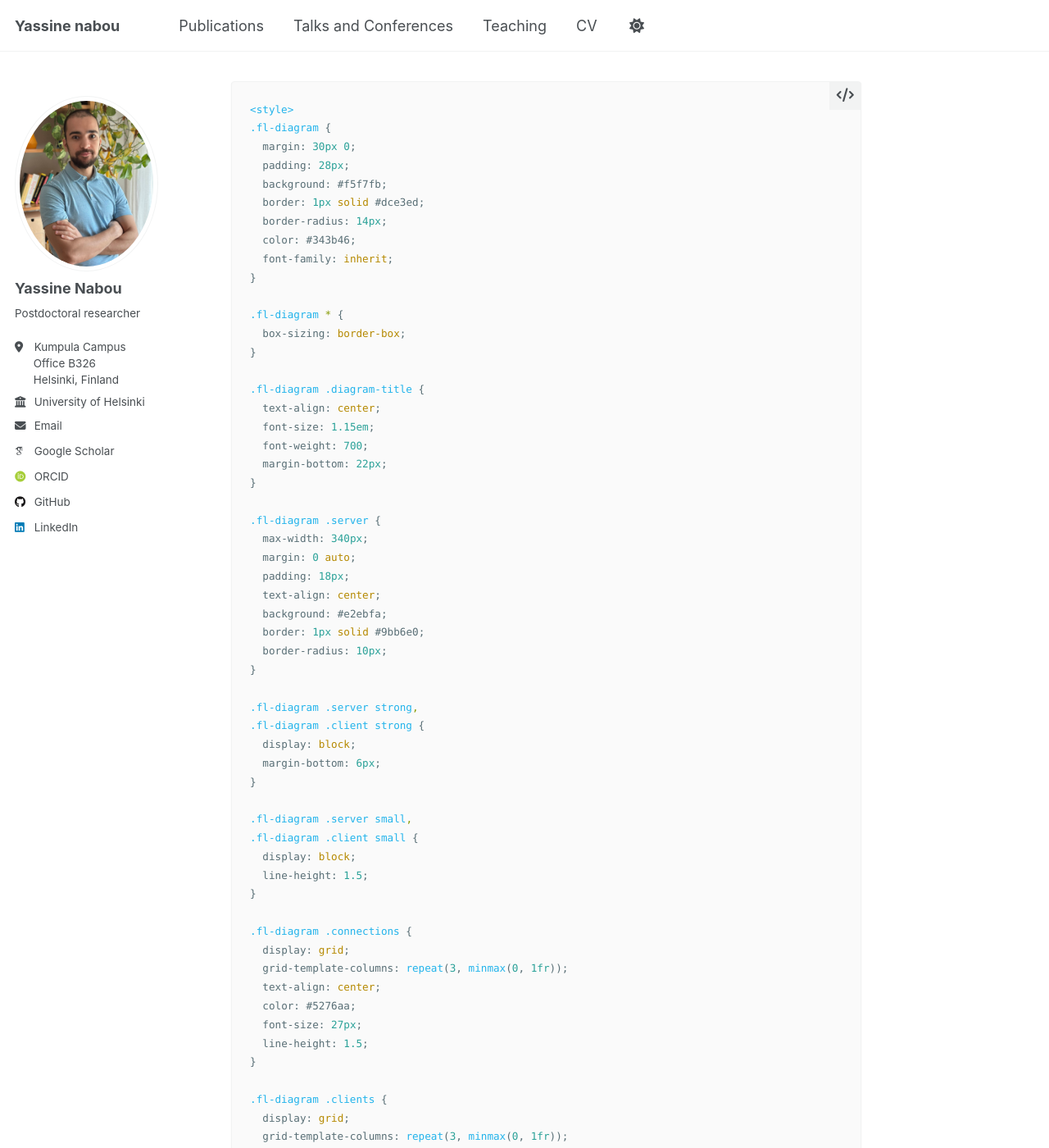
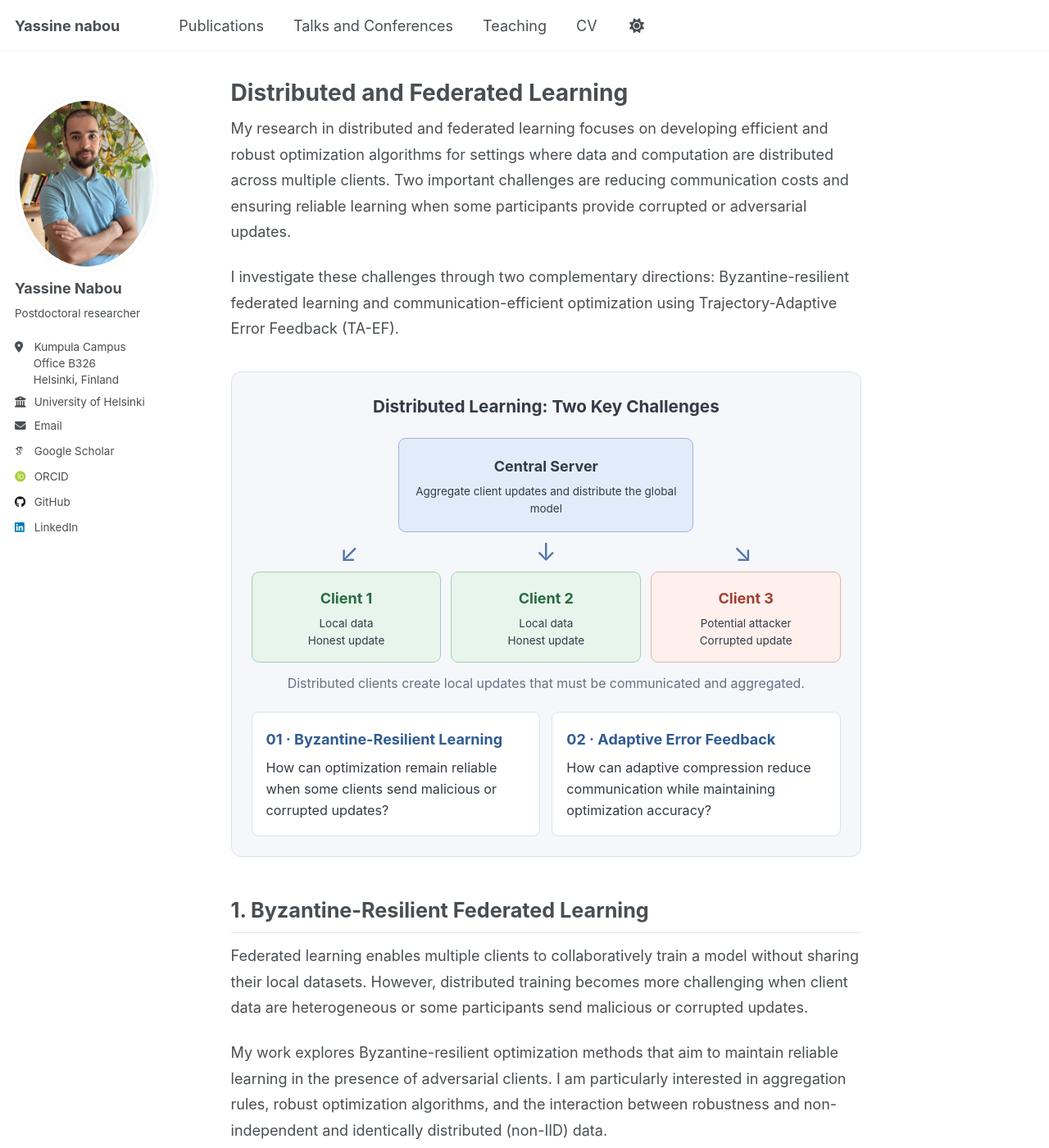
Before and after one commit to Yassine-Nabou/Yassine-Nabou.github.io, a Jekyll site: the page built from _pages/research/distributed-learning.md, in a window 1280 px wide and 1400 px high. Shown: the whole window at 82% size. Built offline with Jekyll 4.4.1, drawn with Linux system fonts in a browser that asks for light colours; some web fonts are replaced; our own code applies the rules of GitHub Pages for plain Markdown files; a script that is not in the unit is left out; some of the changed text lies outside the part shown.

Commit message:
Revise distributed learning research page layout and content
Updated layout and styling for the distributed learning research page, including new sections on Byzantine-resilient learning and Trajectory-Adaptive Error Feedback.

````diff
--- a/_pages/research/distributed-learning.md
+++ b/_pages/research/distributed-learning.md
@@ -1,206 +1,362 @@
-```html
+---
+layout: single
+title: "Distributed and Federated Learning"
+permalink: /research/distributed-learning/
+author_profile: true
+---
+
 <style>
+.research-page {
+  max-width: 1000px;
+  margin: 0 auto;
+  line-height: 1.75;
+}
+
+.research-intro {
+  font-size: 1.05em;
+  margin-bottom: 1.5em;
+}
+
+.research-topic {
+  margin: 2.8em 0;
+}
+
+.research-topic h2 {
+  font-size: 1.4em;
+  padding-bottom: 0.45em;
+  border-bottom: 1px solid #e5e7eb;
+}
+
+.research-highlight {
+  margin: 1.2em 0;
+  padding: 1em 1.2em;
+  border-left: 4px solid #3289b1;
+  background: rgba(50, 137, 177, 0.05);
+  border-radius: 4px;
+}
+
+.research-links {
+  display: flex;
+  flex-wrap: wrap;
+  gap: 0.7em;
+  margin-top: 1em;
+}
+
+.research-links a {
+  display: inline-block;
+  padding: 0.35em 0.8em;
+  border: 1px solid #3289b1;
+  border-radius: 4px;
+  text-decoration: none;
+  font-size: 0.9em;
+}
+
+.research-links a:hover {
+  background: #3289b1;
+  color: white;
+}
+
+/* HTML-only research illustration */
 .fl-diagram {
-  margin: 30px 0;
-  padding: 28px;
+  margin: 2em 0 2.5em;
+  padding: 24px;
   background: #f5f7fb;
   border: 1px solid #dce3ed;
-  border-radius: 14px;
+  border-radius: 12px;
   color: #343b46;
-  font-family: inherit;
 }
 
 .fl-diagram * {
   box-sizing: border-box;
 }
 
-.fl-diagram .diagram-title {
+.fl-diagram-title {
+  margin-bottom: 20px;
   text-align: center;
   font-size: 1.15em;
   font-weight: 700;
-  margin-bottom: 22px;
 }
 
-.fl-diagram .server {
-  max-width: 340px;
+.fl-server {
+  max-width: 360px;
   margin: 0 auto;
   padding: 18px;
   text-align: center;
   background: #e2ebfa;
   border: 1px solid #9bb6e0;
-  border-radius: 10px;
+  border-radius: 9px;
 }
 
-.fl-diagram .server strong,
-.fl-diagram .client strong {
+.fl-server strong,
+.fl-client strong {
   display: block;
-  margin-bottom: 6px;
+  margin-bottom: 5px;
 }
 
-.fl-diagram .server small,
-.fl-diagram .client small {
+.fl-server small,
+.fl-client small {
   display: block;
   line-height: 1.5;
 }
 
-.fl-diagram .connections {
+.fl-arrows {
   display: grid;
   grid-template-columns: repeat(3, minmax(0, 1fr));
+  margin: 3px 0;
+  color: #5276aa;
   text-align: center;
-  color: #5276aa;
-  font-size: 27px;
-  line-height: 1.5;
+  font-size: 30px;
+  line-height: 1.4;
 }
 
-.fl-diagram .clients {
+.fl-clients {
   display: grid;
   grid-template-columns: repeat(3, minmax(0, 1fr));
   gap: 12px;
 }
 
-.fl-diagram .client {
-  padding: 17px 10px;
+.fl-client {
+  min-width: 0;
+  padding: 16px 8px;
   text-align: center;
-  border-radius: 10px;
   border: 1px solid;
+  border-radius: 9px;
 }
 
-.fl-diagram .honest {
+.fl-honest {
   background: #e8f5ec;
   border-color: #a5cfb2;
 }
 
-.fl-diagram .byzantine {
+.fl-honest strong {
+  color: #286b43;
+}
+
+.fl-byzantine {
   background: #fff0ed;
   border-color: #e5b2aa;
 }
 
-.fl-diagram .honest strong {
-  color: #286b43;
-}
-
-.fl-diagram .byzantine strong {
+.fl-byzantine strong {
   color: #a33f34;
 }
 
-.fl-diagram .direction-label {
+.fl-direction-label {
+  margin: 12px 0 20px;
   text-align: center;
   color: #667085;
-  font-size: 0.85em;
-  margin: 10px 0 20px;
+  font-size: 0.88em;
 }
 
-.fl-diagram .research-directions {
+.fl-projects {
   display: grid;
   grid-template-columns: repeat(2, minmax(0, 1fr));
   gap: 14px;
-  margin-top: 25px;
+  margin-top: 20px;
 }
 
-.fl-diagram .direction {
+.fl-project {
   padding: 17px;
   background: #fff;
   border: 1px solid #dce3ed;
   border-radius: 9px;
 }
 
-.fl-diagram .direction strong {
+.fl-project strong {
   display: block;
+  margin-bottom: 7px;
   color: #315b91;
-  margin-bottom: 7px;
 }
 
-.fl-diagram .direction p {
+.fl-project p {
   margin: 0;
   font-size: 0.9em;
   line-height: 1.6;
 }
 
+.fl-caption {
+  margin-top: 12px;
+  color: #64748b;
+  font-size: 0.88em;
+  text-align: center;
+}
+
 @media (max-width: 600px) {
   .fl-diagram {
-    padding: 15px;
+    padding: 14px;
   }
 
-  .fl-diagram .clients {
+  .fl-clients {
     gap: 6px;
   }
 
-  .fl-diagram .client {
-    padding: 12px 5px;
-    font-size: 0.85em;
+  .fl-client {
+    padding: 12px 4px;
+    font-size: 0.84em;
     overflow-wrap: anywhere;
   }
 
-  .fl-diagram .research-directions {
+  .fl-projects {
     grid-template-columns: 1fr;
+  }
+
+  .research-topic h2 {
+    font-size: 1.25em;
   }
 }
 </style>
 
+<div class="research-page">
+
+<p class="research-intro">
+My research in distributed and federated learning focuses on developing efficient and robust optimization algorithms for settings where data and computation are distributed across multiple clients. Two important challenges are reducing communication costs and ensuring reliable learning when some participants provide corrupted or adversarial updates.
+</p>
+
+<p>
+I investigate these challenges through two complementary directions: Byzantine-resilient federated learning and communication-efficient optimization using Trajectory-Adaptive Error Feedback (TA-EF).
+</p>
+
 <div class="fl-diagram">
 
-  <div class="diagram-title">
-    Distributed and Federated Learning
+  <div class="fl-diagram-title">
+    Distributed Learning: Two Key Challenges
   </div>
 
-  <div class="server">
+  <div class="fl-server">
     <strong>Central Server</strong>
-    <small>Model aggregation and global updates</small>
+    <small>Aggregate client updates and distribute the global model</small>
   </div>
 
-  <div class="connections" aria-hidden="true">
+  <div class="fl-arrows" aria-hidden="true">
     <div>↙</div>
     <div>↓</div>
     <div>↘</div>
   </div>
 
-  <div class="clients">
+  <div class="fl-clients">
 
-    <div class="client honest">
+    <div class="fl-client fl-honest">
       <strong>Client 1</strong>
       <small>Local data</small>
       <small>Honest update</small>
     </div>
 
-    <div class="client honest">
+    <div class="fl-client fl-honest">
       <strong>Client 2</strong>
       <small>Local data</small>
       <small>Honest update</small>
     </div>
 
-    <div class="client byzantine">
+    <div class="fl-client fl-byzantine">
       <strong>Client 3</strong>
-      <small>Adversarial behavior</small>
+      <small>Potential attacker</small>
       <small>Corrupted update</small>
     </div>
 
   </div>
 
-  <div class="direction-label">
-    Clients compute local updates; the server aggregates the contributions.
+  <div class="fl-direction-label">
+    Distributed clients create local updates that must be communicated and aggregated.
   </div>
 
-  <div class="research-directions">
+  <div class="fl-projects">
 
-    <div class="direction">
+    <div class="fl-project">
       <strong>01 · Byzantine-Resilient Learning</strong>
       <p>
-        Robust optimization and aggregation methods that mitigate
-        malicious or corrupted client updates, including in
-        heterogeneous federated learning.
+        How can optimization remain reliable when some clients send
+        malicious or corrupted updates?
       </p>
     </div>
 
-    <div class="direction">
+    <div class="fl-project">
       <strong>02 · Adaptive Error Feedback</strong>
       <p>
-        Communication-efficient optimization through adaptive
-        compression and error feedback, reducing communication
-        costs while preserving optimization accuracy.
+        How can adaptive compression reduce communication while
+        maintaining optimization accuracy?
       </p>
     </div>
 
   </div>
 
 </div>
-```
+
+<section class="research-topic" id="byzantine-fl">
+
+<h2>1. Byzantine-Resilient Federated Learning</h2>
+
+<p>
+Federated learning enables multiple clients to collaboratively train a model without sharing their local datasets. However, distributed training becomes more challenging when client data are heterogeneous or some participants send malicious or corrupted updates.
+</p>
+
+<p>
+My work explores Byzantine-resilient optimization methods that aim to maintain reliable learning in the presence of adversarial clients. I am particularly interested in aggregation rules, robust optimization algorithms, and the interaction between robustness and non-independent and identically distributed (non-IID) data.
+</p>
+
+<div class="research-highlight">
+<strong>Research questions</strong>
+<ul>
+<li>How can distributed optimization tolerate malicious or corrupted client updates?</li>
+<li>How do data heterogeneity and non-IID distributions affect robustness?</li>
+<li>How can robustness guarantees be combined with practical algorithmic efficiency?</li>
+</ul>
+</div>
+
+<p>
+This direction combines theoretical analysis with computational experiments to understand the strengths and limitations of robust aggregation methods in federated optimization.
+</p>
+
+<div class="research-links">
+<a href="{{ '/publications/' | relative_url }}">Related publications ↗</a>
+</div>
+
+</section>
+
+<section class="research-topic" id="adaptive-ef">
+
+<h2>2. Trajectory-Adaptive Error Feedback</h2>
+
+<p>
+Communication is a major bottleneck in distributed optimization. Gradient compression can reduce the amount of information exchanged between workers, but aggressive compression can also affect convergence.
+</p>
+
+<p>
+In my work on <strong>Trajectory-Adaptive Error Feedback (TA-EF)</strong>, I study communication-efficient optimization methods that adapt compression to the optimization trajectory. The approach relaxes the uniform contractive condition commonly used in error-feedback analyses and instead uses a pointwise relative-error condition.
+</p>
+
+<p>
+This provides a framework for adapting compression levels during optimization rather than requiring a fixed compression guarantee at every iteration. The goal is to improve communication efficiency while retaining rigorous convergence guarantees.
+</p>
+
+<div class="research-highlight">
+<strong>Research questions</strong>
+<ul>
+<li>How can compression adapt to the behavior of an optimization algorithm?</li>
+<li>Can weaker, trajectory-dependent assumptions provide useful convergence guarantees?</li>
+<li>How can communication savings be balanced against optimization accuracy?</li>
+</ul>
+</div>
+
+<p>
+The work combines theoretical convergence analysis with numerical experiments to study the trade-offs between compression, communication, and optimization performance.
+</p>
+
+<div class="research-links">
+<a href="{{ '/publications/' | relative_url }}">Related publications ↗</a>
+</div>
+
+</section>
+
+<section class="research-topic" id="related-work">
+
+<h2>Related Publications and Projects</h2>
+
+<p>
+For related papers, preprints, and available implementations, visit my
+<a href="{{ '/publications/' | relative_url }}">publications page</a>.
+Additional project descriptions and code links can be added here as the research develops.
+</p>
+
+</section>
+
+</div>
````
